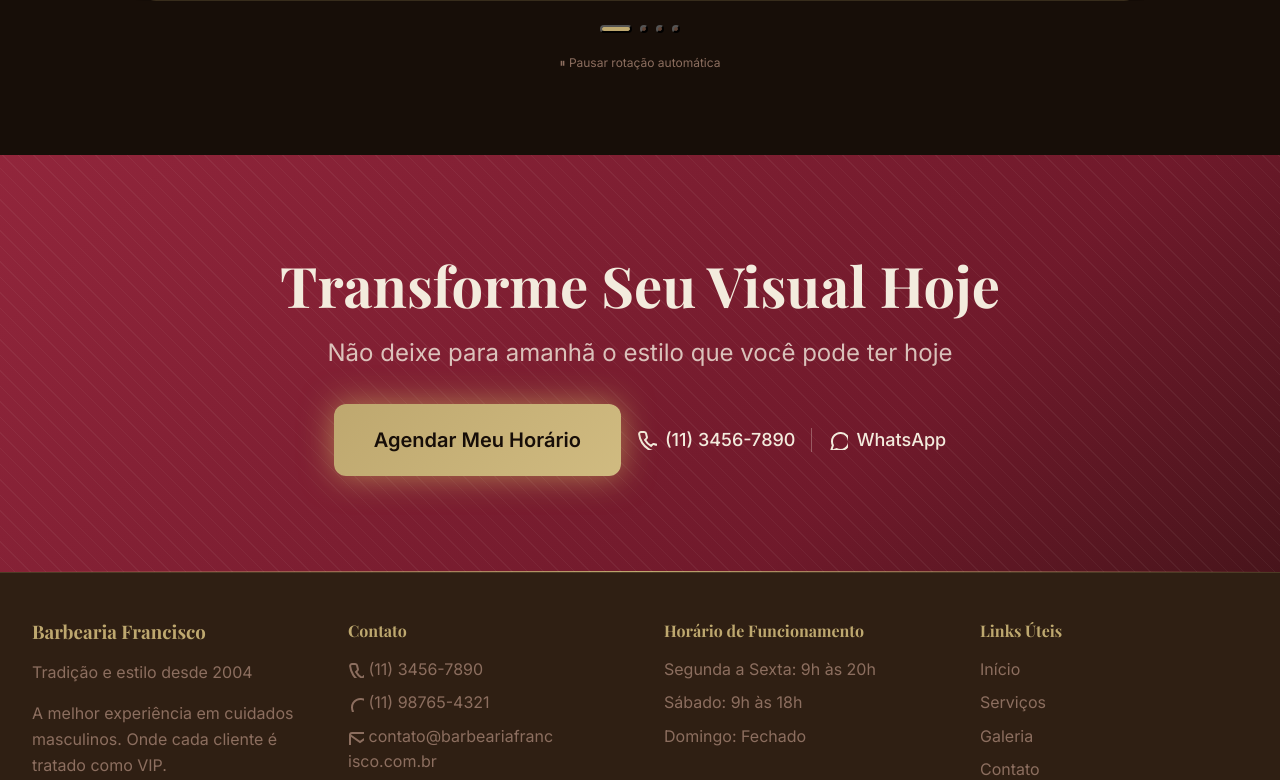
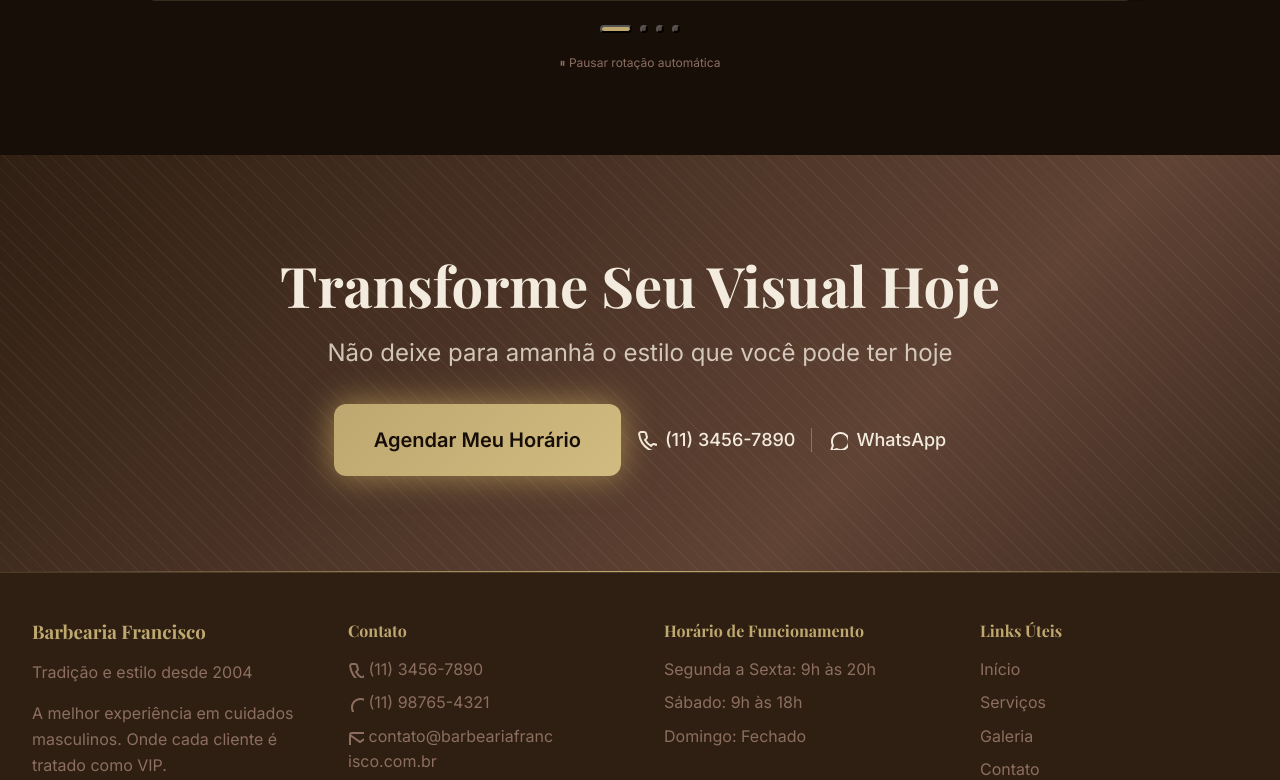
Before and after one commit to lendaviva2020/barbeariafelipe, a Django app: page / in a window 1280 px wide. Shown: the part 3782-4562 px from the top of the page. Run offline with Django 5.2, Linux system fonts and the light colour scheme; data that the repository does not hold is empty.

Commit message:
FIX: Substituir cor vermelha/burgundy por tons marrom na seÃ§Ã£o CTA
- Removido gradiente burgundy (vinho/vermelho)
- Adicionado gradiente marrom escuro -> marrom mÃ©dio -> marrom mais escuro
- MantÃ©m harmonia com paleta gold e marrom do site
- Visual mais elegante e coerente

```diff
--- a/static/css/styles.css
+++ b/static/css/styles.css
@@ -590,7 +590,7 @@ img {
     position: relative;
     padding: 6rem 0;
     overflow: hidden;
-    background: linear-gradient(135deg, var(--color-burgundy) 0%, var(--color-burgundy-dark) 50%, var(--color-brown-darker) 100%);
+    background: linear-gradient(135deg, var(--color-brown-dark) 0%, var(--color-brown-medium) 50%, var(--color-brown-darker) 100%);
     background-attachment: fixed;
     background-size: 150%;
 }
```
